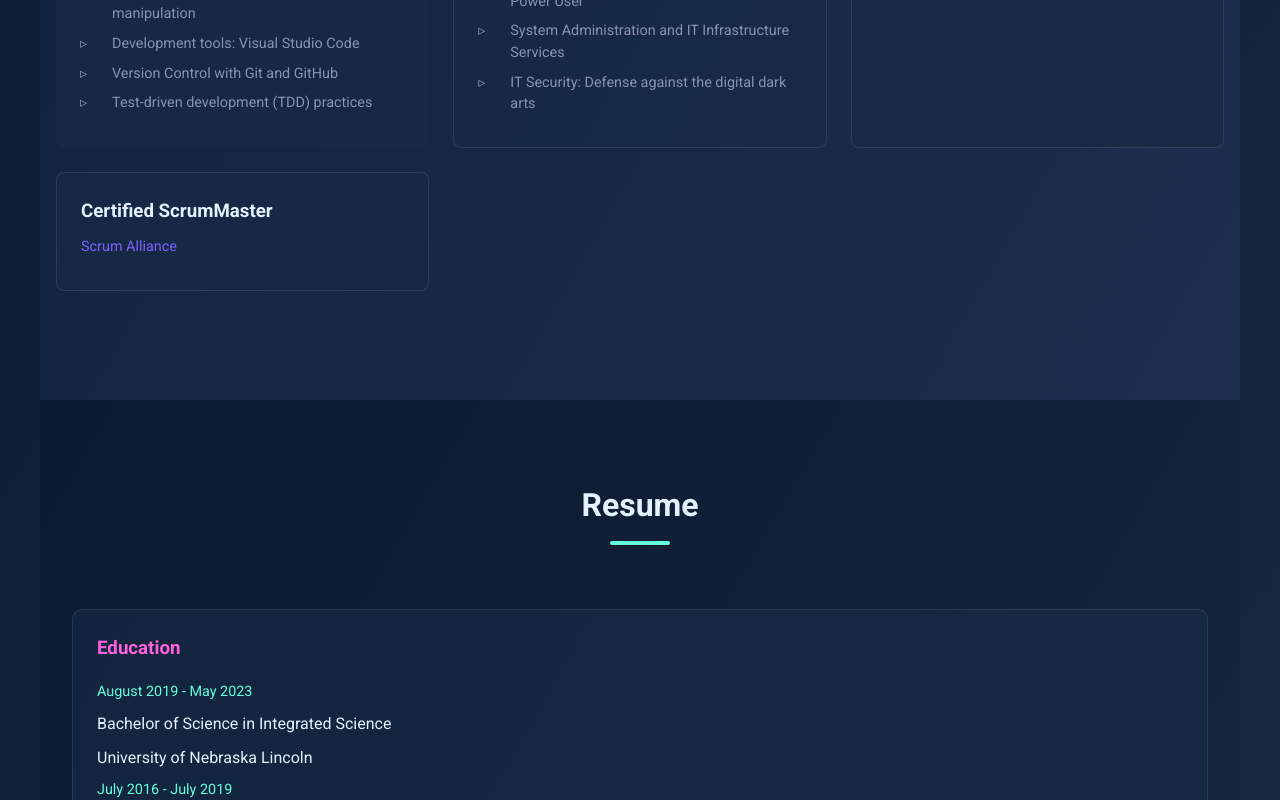
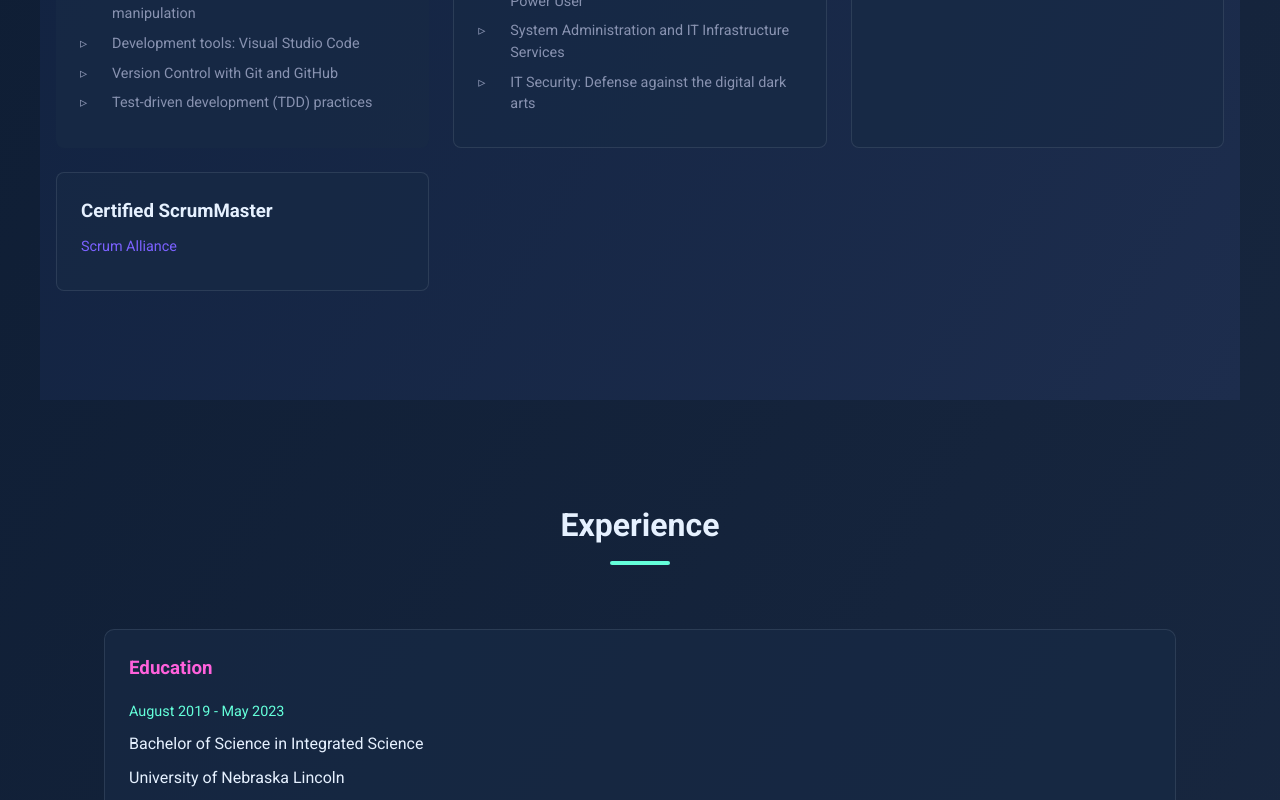
Before and after one commit to benduse/portfolio, a plain HTML site: page index.html in a window 1280 px wide. Shown: the part 2000-2800 px from the top of the page. Drawn offline with Linux system fonts and the light colour scheme.

Commit message:
Rename "Resume" section to "Experience" for improved clarity and consistency

```diff
--- a/index.html
+++ b/index.html
@@ -57,7 +57,7 @@
                     <a href="#certifications" role="menuitem">Certifications</a>
                 </li>
                 <li role="none">
-                    <a href="#resume" role="menuitem">Resume</a>
+                    <a href="#experience" role="menuitem">Experience</a>
                 </li>
             </ul>
         </div>
@@ -167,8 +167,8 @@
         </div>
     </section>
 
-    <section id="resume">
-        <h2 class="section-title">Resume</h2>
+    <section id="experience">
+        <h2 class="section-title">Experience</h2>
         <div class="resume-grid">
 
             <div class="resume-item">
```
